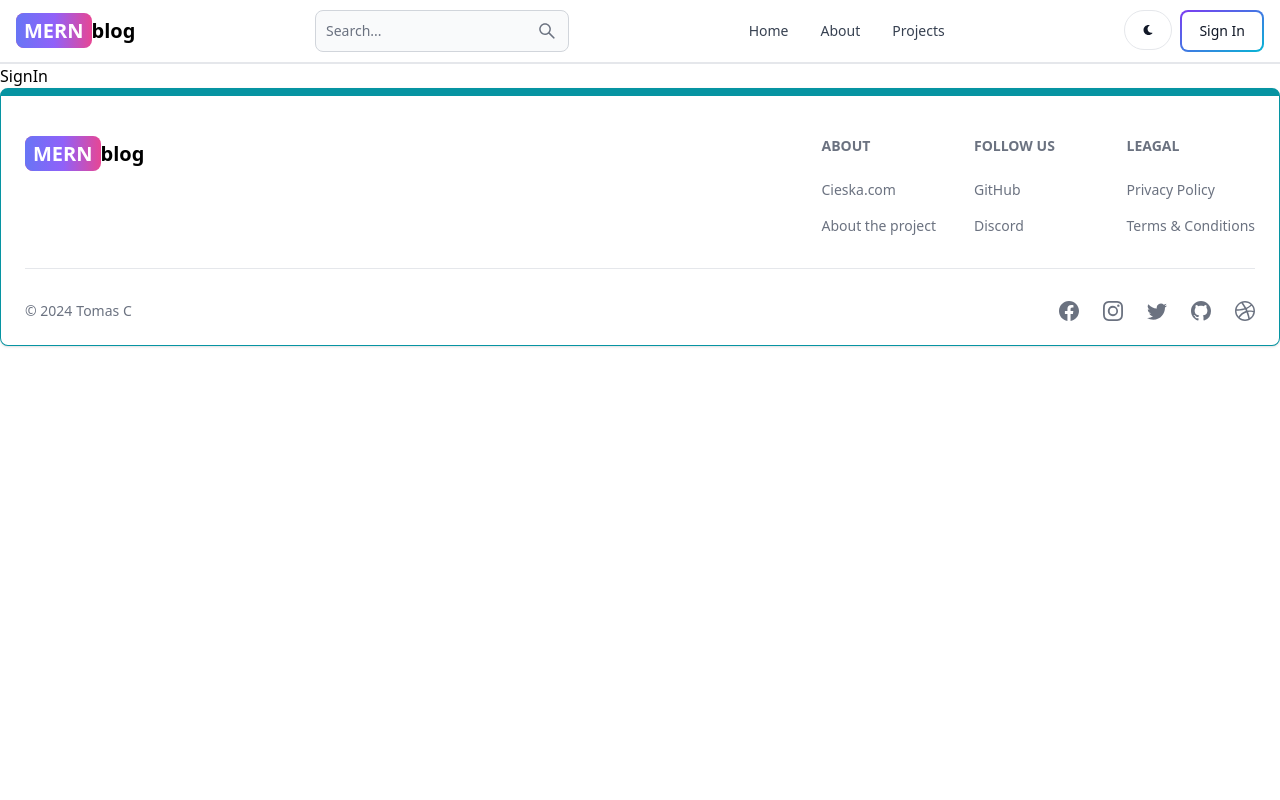
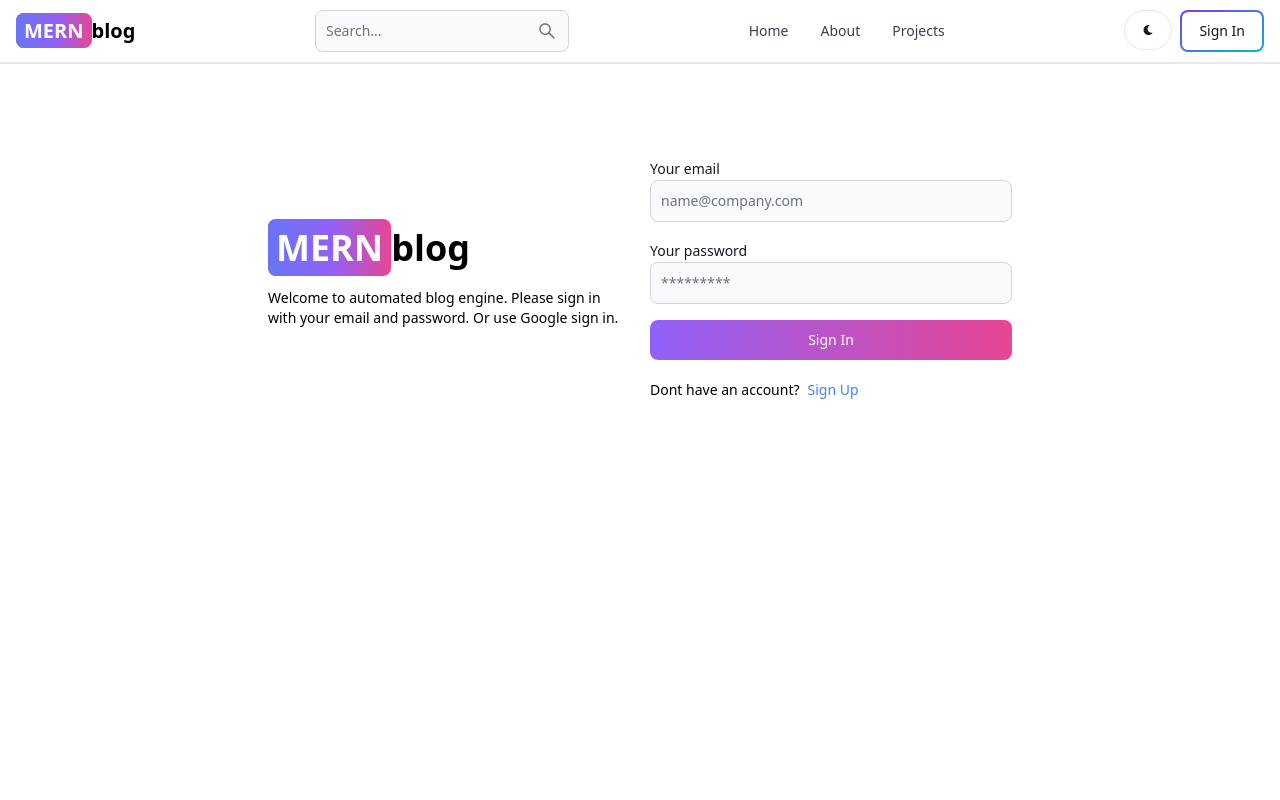
Before and after one commit to tomascieska/MERN-Blog, a React (Vite) app in the folder client/: page /sign-in in a window 1280 px wide. Shown: the top 800 px of the page. Built offline with nearby package versions, Linux system fonts and the light colour scheme.

Commit message:
compleate sign in functionality

```diff
--- a/client/src/pages/SignIn.jsx
+++ b/client/src/pages/SignIn.jsx
@@ -1,8 +1,106 @@
-import React from 'react'
+import { Alert, Button, Label, Spinner, TextInput } from "flowbite-react"
+import { useState } from "react"
+import { Link, useNavigate } from "react-router-dom"
+
 
 const SignIn = () => {
+  const [formData, setFormData] = useState({})
+  const [errorMessage, setErrorMessage] = useState(null)
+  const [loading, setLoading] = useState(false)
+  const navigate = useNavigate()
+
+    const handleChange = (e) => {
+      setFormData({...formData, [e.target.id]: e.target.value.trim()})
+    }
+
+    const handleSubmit = async (e) => {
+      e.preventDefault()
+      if(!formData.email || !formData.password){
+        return setErrorMessage('Please fill out all fields.')
+      }
+      try {
+        setLoading(true)
+        setErrorMessage(null)
+        const res = await fetch('/api/auth/signin', {
+          method: 'POST',
+          headers: {'Content-Type': 'application/json'},
+          body: JSON.stringify(formData)
+        })
+        const data = await res.json()
+        if(data.success === false) {
+          return setErrorMessage(data.message)
+        }
+        setLoading(false)
+
+        if(res.ok) {
+          navigate('/')
+        }
+
+      } catch(error) {
+        setErrorMessage(error.message)
+      }
+
+    }
   return (
-    <div>SignIn</div>
+    <div className="min-h-screen mt-20">
+      <div className="flex p-3 max-w-3xl mx-auto flex-col md:flex-row md:items-center gap-5">
+        {/* left side */}
+        <div className="flex-1">
+        <Link to={'/'} className="font-bold dark:text-white text-4xl">
+              <span className="px-2 py-1 bg-gradient-to-r from-indigo-500
+              via-purple-500 to bg-pink-500 rounded-lg text-white">MERN</span>
+              blog
+          </Link>
+          <p className="text-sm mt-5">
+            Welcome to automated blog engine. Please sign in with your email and password. Or use Google sign in.
+          </p>
+        </div>
+        {/* right side */}
+        <div className="flex-1">
+          <form className="flex flex-col gap-4" onSubmit={handleSubmit}>
+            <div>
+              <Label value="Your email"/>
+              <TextInput
+                type="email"
+                placeholder="name@company.com"
+                id="email"
+                onChange={handleChange}
+              />
+            </div>
+            <div>
+              <Label value="Your password"/>
+              <TextInput
+                type="password"
+                placeholder="*********"
+                id="password"
+                onChange={handleChange}
+              />
+            </div>
+            <Button gradientDuoTone={'purpleToPink'} type='submit' disabled={loading}>
+              {loading ? (
+                <>
+                  <Spinner size={'sm'}/>
+                  <span className="pl-3">Loading...</span>
+                </>
+              ) : 'Sign In'}
+            </Button>
+          </form>
+          <div className="flex gap-2 text-sm mt-5">
+          <span>Dont have an account?</span>
+          <Link to='/sign-in' className="text-blue-500">
+            Sign Up
+          </Link>
+          </div>
+          {
+            errorMessage && (
+              <Alert className="mt-5" color={'failure'}>
+                {errorMessage}
+              </Alert>
+            )
+          }
+        </div>
+      </div>
+    </div>
   )
 }
 
```
